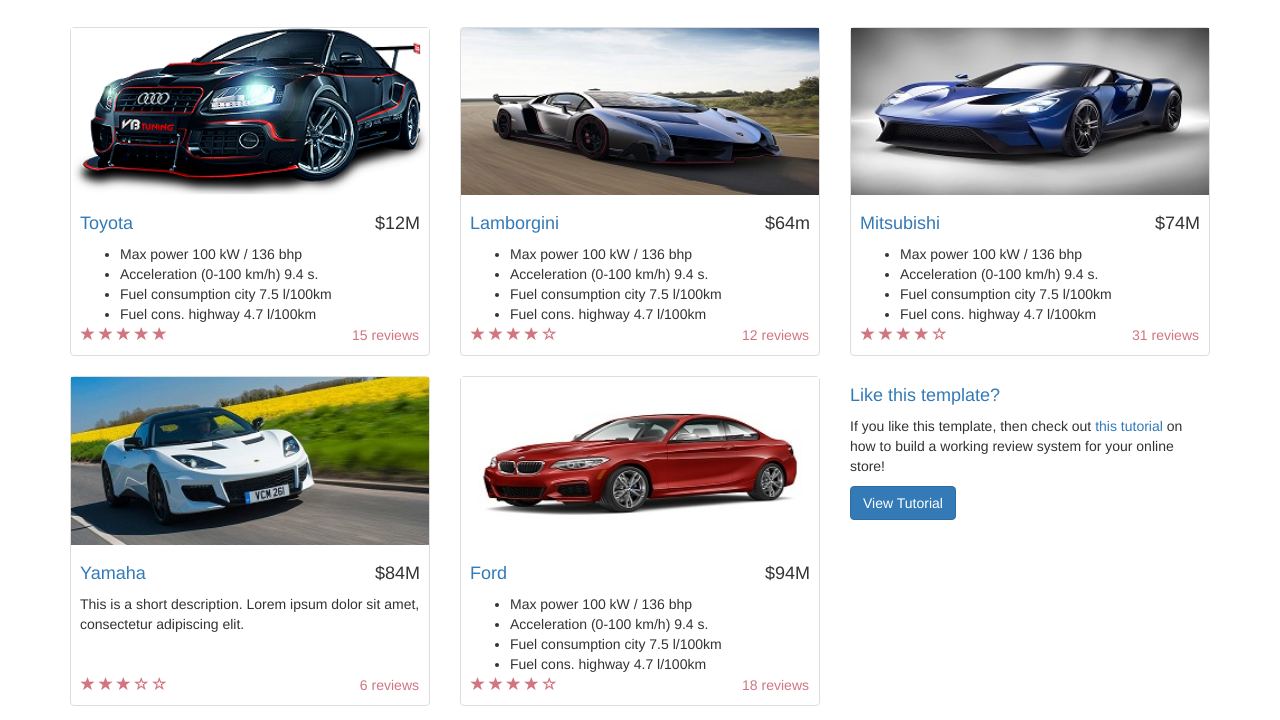
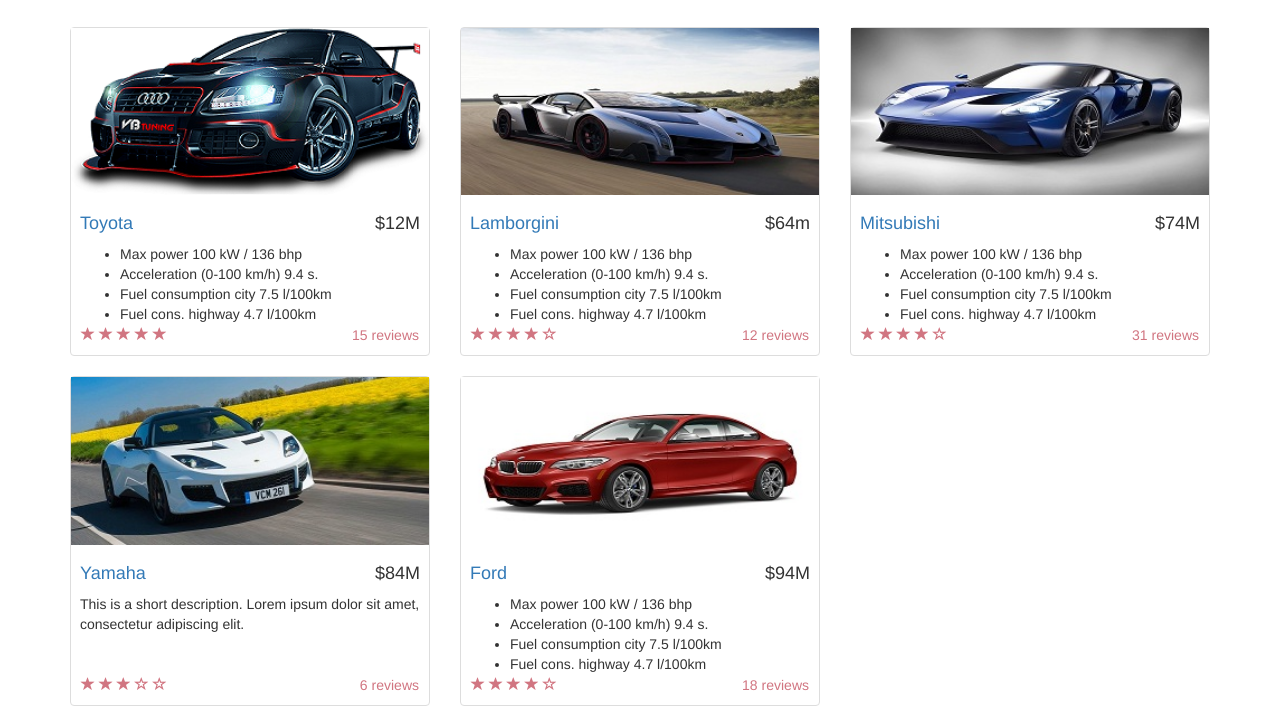
Before and after one commit to jeremiahbaraoil/cart.github.io, a plain HTML site: page index.html in a window 1280 px wide. Shown: the part 501-1221 px from the top of the page. Drawn offline with Linux system fonts and the light colour scheme.

Commit message:
Update index.html

```diff
--- a/index.html
+++ b/index.html
@@ -241,12 +241,7 @@
                         </div>
                     </div>
 
-                    <div class="col-sm-4 col-lg-4 col-md-4">
-                        <h4><a href="#">Like this template?</a>
-                        </h4>
-                        <p>If you like this template, then check out <a target="_blank" href="http://maxoffsky.com/code-blog/laravel-shop-tutorial-1-building-a-review-system/">this tutorial</a> on how to build a working review system for your online store!</p>
-                        <a class="btn btn-primary" target="_blank" href="http://maxoffsky.com/code-blog/laravel-shop-tutorial-1-building-a-review-system/">View Tutorial</a>
-                    </div>
+
 
                 </div>
 
```
